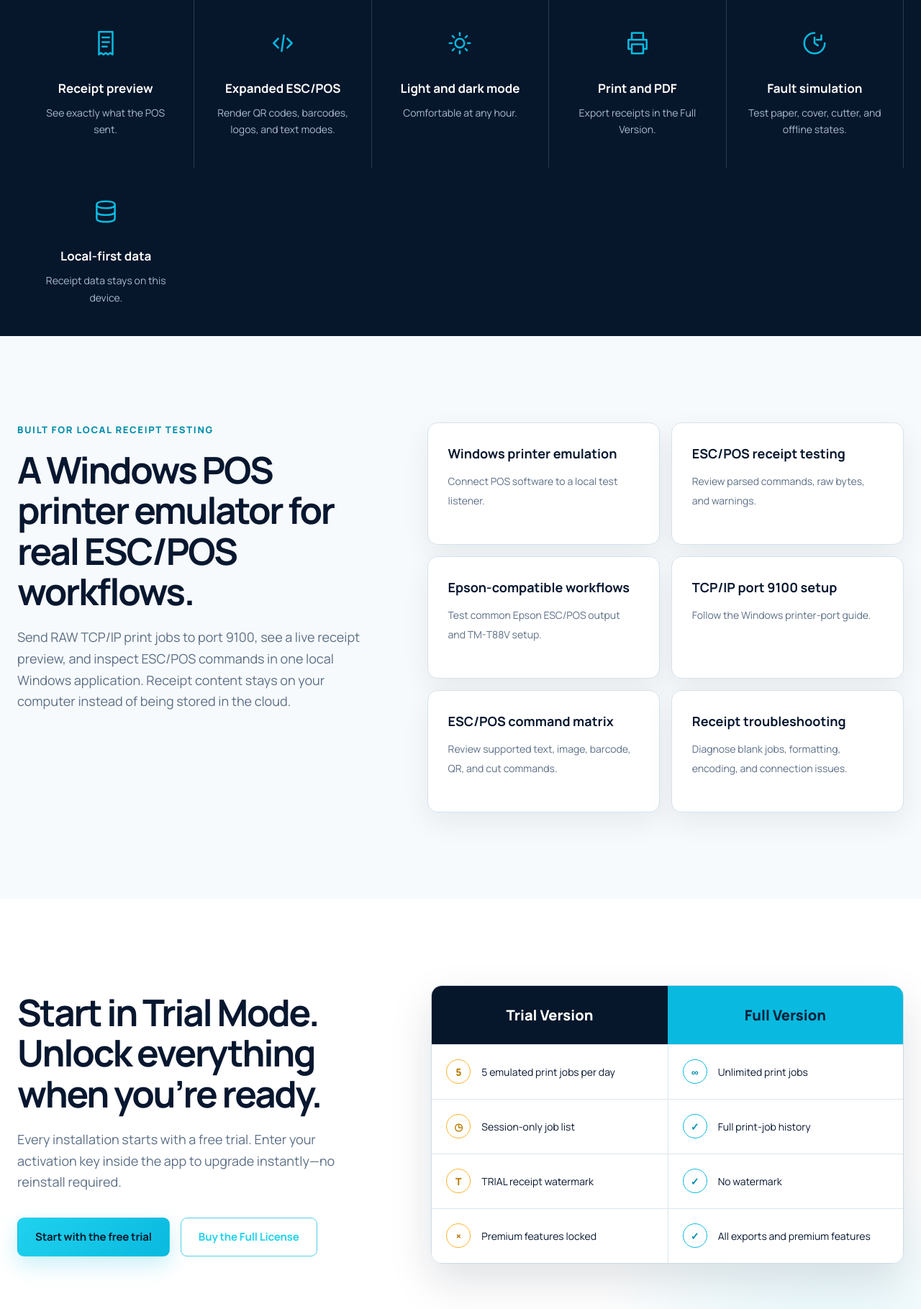
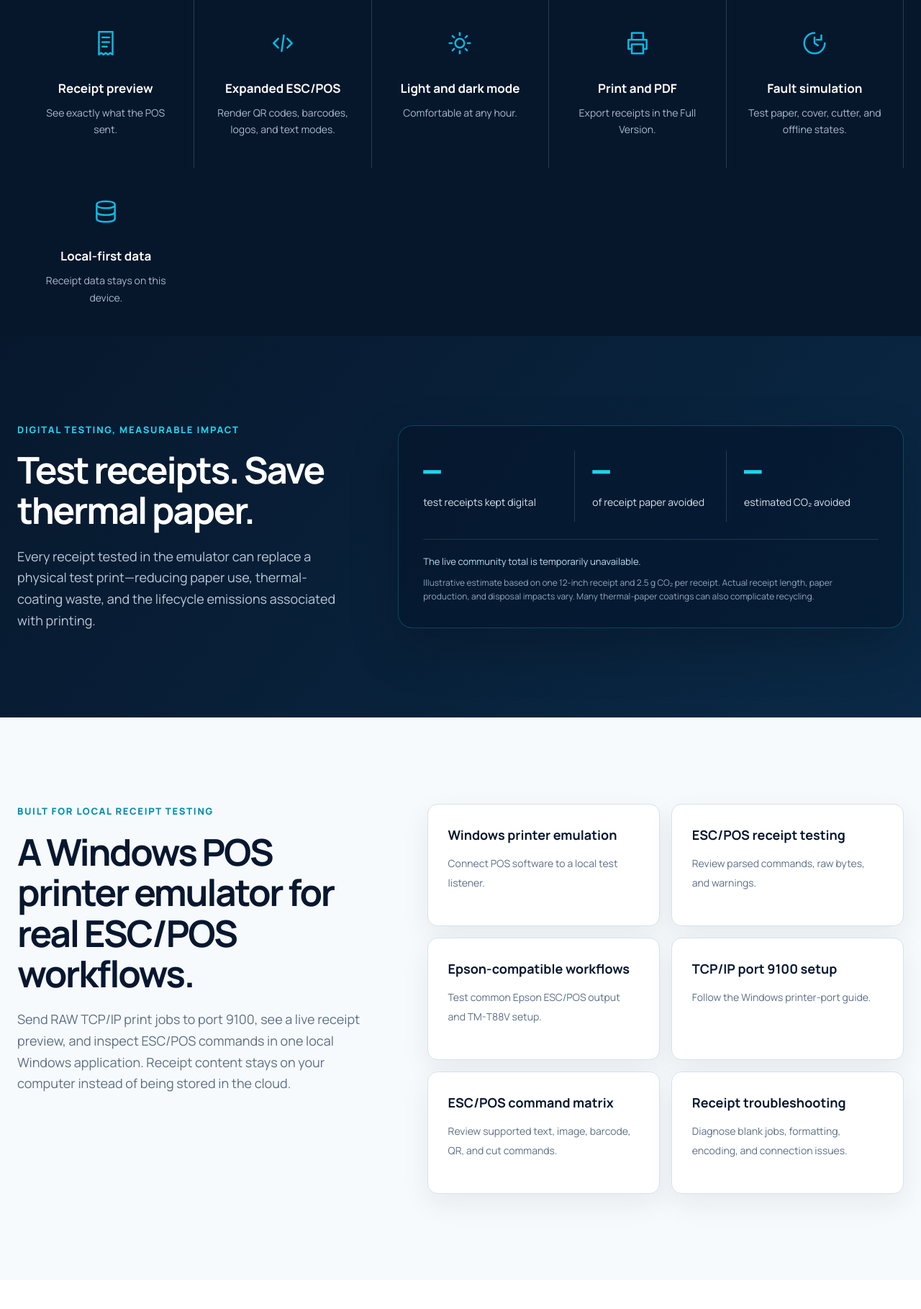
Before and after one commit to enocperez-spec/POS-Printer-Emulator-ESC-POS, a PHP site: page / in a window 1280 px wide. Shown: the part 3022-4841 px from the top of the page at 72% size. Run offline with PHP 8.4, Linux system fonts and the light colour scheme.

Commit message:
Add paper savings impact tracking

```diff
--- /dev/null
+++ b/website/api/v1/impact.php
@@ -0,0 +1,42 @@
+<?php
+declare(strict_types=1);
+
+require dirname(__DIR__) . '/_bootstrap.php';
+
+if (($_SERVER['REQUEST_METHOD'] ?? 'GET') !== 'GET') {
+    header('Allow: GET');
+    http_response_code(405);
+    exit;
+}
+
+const AVERAGE_RECEIPT_LENGTH_INCHES = 12.0;
+const CO2_PER_RECEIPT_GRAMS = 2.5;
+
+try {
+    $jobs = (int)database()->query(
+        'SELECT COALESCE(SUM(print_job_count), 0) FROM installations'
+    )->fetchColumn();
+
+    $paperFeet = ($jobs * AVERAGE_RECEIPT_LENGTH_INCHES) / 12;
+    $response = [
+        'receiptsAvoided' => $jobs,
+        'paperFeetAvoided' => round($paperFeet, 1),
+        'co2GramsAvoided' => round($jobs * CO2_PER_RECEIPT_GRAMS, 1),
+        'updatedAt' => gmdate(DATE_ATOM),
+        'assumptions' => [
+            'averageReceiptLengthInches' => AVERAGE_RECEIPT_LENGTH_INCHES,
+            'co2PerReceiptGrams' => CO2_PER_RECEIPT_GRAMS,
+        ],
+    ];
+
+    header('Content-Type: application/json; charset=utf-8');
+    header('Cache-Control: public, max-age=300, stale-while-revalidate=3600');
+    header('X-Content-Type-Options: nosniff');
+    echo json_encode($response, JSON_UNESCAPED_SLASHES | JSON_THROW_ON_ERROR);
+} catch (Throwable) {
+    http_response_code(503);
+    header('Content-Type: application/json; charset=utf-8');
+    header('Cache-Control: no-store');
+    header('X-Content-Type-Options: nosniff');
+    echo json_encode(['error' => 'Impact totals are temporarily unavailable.']);
+}
--- a/website/index.html
+++ b/website/index.html
@@ -19,7 +19,7 @@
   <link rel="preconnect" href="https://fonts.googleapis.com">
   <link rel="preconnect" href="https://fonts.gstatic.com" crossorigin>
   <link href="https://fonts.googleapis.com/css2?family=DM+Mono:wght@400;500&family=Manrope:wght@400;500;600;700;800&display=swap" rel="stylesheet">
-  <link rel="stylesheet" href="styles.css?v=20260715-images">
+  <link rel="stylesheet" href="styles.css?v=20260715-impact">
   <script type="application/ld+json">
   {
     "@context": "https://schema.org",
@@ -143,6 +143,25 @@
       </div>
     </section>
 
+    <section class="impact-section section" id="impact" aria-labelledby="impact-title">
+      <div class="shell impact-layout">
+        <div class="section-heading reveal">
+          <span class="section-kicker">Digital testing, measurable impact</span>
+          <h2 id="impact-title">Test receipts. Save thermal paper.</h2>
+          <p>Every receipt tested in the emulator can replace a physical test print—reducing paper use, thermal-coating waste, and the lifecycle emissions associated with printing.</p>
+        </div>
+        <div class="impact-data reveal reveal-late" data-impact aria-live="polite">
+          <div class="impact-metrics" role="list" aria-label="Estimated environmental impact">
+            <article role="listitem"><strong data-impact-receipts>—</strong><span>test receipts kept digital</span></article>
+            <article role="listitem"><strong data-impact-paper>—</strong><span>of receipt paper avoided</span></article>
+            <article role="listitem"><strong data-impact-co2>—</strong><span>estimated CO₂ avoided</span></article>
+          </div>
+          <p class="impact-note" data-impact-status>Loading the community impact total…</p>
+          <p class="impact-assumption">Illustrative estimate based on one 12-inch receipt and 2.5 g CO₂ per receipt. Actual receipt length, paper production, and disposal impacts vary. Many thermal-paper coatings can also complicate recycling.</p>
+        </div>
+      </div>
+    </section>
+
     <section class="seo-overview section" aria-labelledby="seo-overview-title">
       <div class="shell seo-overview-grid">
         <div class="section-heading reveal">
@@ -225,6 +244,6 @@
     </div>
     <div class="shell footer-bottom"><span>© 2026 POS Printer Emulator.</span><span>Local tools for better receipt testing.</span></div>
   </footer>
-  <script src="script.js" type="module"></script>
+  <script src="script.js?v=20260715-impact" type="module"></script>
 </body>
 </html>
--- a/website/script.js
+++ b/website/script.js
@@ -44,6 +44,34 @@ nav?.querySelectorAll('a').forEach((link) => link.addEventListener('click', () =
   menuButton?.setAttribute('aria-expanded', 'false');
 }));
 
+const impactSection = document.querySelector('[data-impact]');
+if (impactSection) {
+  const number = new Intl.NumberFormat(undefined, { maximumFractionDigits: 1 });
+  const formatPaper = (feet) => feet >= 5280
+    ? `${number.format(feet / 5280)} mi`
+    : `${number.format(feet)} ft`;
+  const formatCo2 = (grams) => grams >= 1000000
+    ? `${number.format(grams / 1000000)} metric tons`
+    : grams >= 1000
+      ? `${number.format(grams / 1000)} kg`
+      : `${number.format(grams)} g`;
+
+  fetch('api/v1/impact.php', { headers: { Accept: 'application/json' } })
+    .then((response) => {
+      if (!response.ok) throw new Error('Impact service unavailable');
+      return response.json();
+    })
+    .then((impact) => {
+      impactSection.querySelector('[data-impact-receipts]').textContent = number.format(impact.receiptsAvoided);
+      impactSection.querySelector('[data-impact-paper]').textContent = formatPaper(impact.paperFeetAvoided);
+      impactSection.querySelector('[data-impact-co2]').textContent = formatCo2(impact.co2GramsAvoided);
+      impactSection.querySelector('[data-impact-status]').textContent = 'Based on anonymized emulated print-job totals. No receipt contents are collected.';
+    })
+    .catch(() => {
+      impactSection.querySelector('[data-impact-status]').textContent = 'The live community total is temporarily unavailable.';
+    });
+}
+
 const reduceMotion = window.matchMedia('(prefers-reduced-motion: reduce)').matches;
 if (reduceMotion || !('IntersectionObserver' in window)) {
   document.querySelectorAll('.reveal').forEach((element) => element.classList.add('visible'));
--- a/website/styles.css
+++ b/website/styles.css
@@ -37,6 +37,22 @@ img{height:auto}
 @media (max-width:1100px){.download-visual.reveal,.download-visual.reveal.visible{transform:none}}
 
 /* Search-focused product overview */
+.impact-section{overflow:hidden;color:#fff;background:linear-gradient(130deg,#07182d 0%,#0a2946 100%)}
+.impact-layout{display:grid;grid-template-columns:.78fr 1.22fr;gap:80px;align-items:center}
+.impact-section .section-kicker{color:var(--cyan-2)}
+.impact-section .section-heading p{color:#b9c9d8}
+.impact-data{padding:34px;border:1px solid rgba(32,210,238,.24);border-radius:20px;background:rgba(4,18,38,.48);box-shadow:0 28px 70px rgba(0,0,0,.2)}
+.impact-metrics{display:grid;grid-template-columns:repeat(3,1fr)}
+.impact-metrics article{min-width:0;padding:10px 24px 16px;border-right:1px solid rgba(255,255,255,.14)}
+.impact-metrics article:first-child{padding-left:0}
+.impact-metrics article:last-child{padding-right:0;border-right:0}
+.impact-metrics strong{display:block;color:var(--cyan-2);font-family:"DM Mono",monospace;font-size:clamp(30px,3vw,48px);line-height:1.1;letter-spacing:-.05em;overflow-wrap:anywhere}
+.impact-metrics span{display:block;margin-top:10px;color:#d7e4ef;font-size:14px;line-height:1.45}
+.impact-note{margin:24px 0 0;padding-top:20px;border-top:1px solid rgba(255,255,255,.12);color:#b9dff0;font-size:13px}
+.impact-assumption{margin:10px 0 0;color:#8fa7bc;font-size:12px;line-height:1.55}
+@media (max-width:980px){.impact-layout{grid-template-columns:1fr;gap:44px}}
+@media (max-width:650px){.impact-data{padding:25px}.impact-metrics{grid-template-columns:1fr}.impact-metrics article,.impact-metrics article:first-child,.impact-metrics article:last-child{padding:18px 0;border-right:0;border-bottom:1px solid rgba(255,255,255,.12)}.impact-metrics article:first-child{padding-top:0}.impact-metrics article:last-child{padding-bottom:0;border-bottom:0}.impact-metrics strong{font-size:38px}}
+
 .seo-overview{background:#f7fafc}
 .seo-overview-grid{display:grid;grid-template-columns:.85fr 1.15fr;gap:80px;align-items:start}
 .seo-link-grid{display:grid;grid-template-columns:1fr 1fr;gap:16px}
```
Also changed, not shown: admin-website/assets/admin-overrides.css (+41 -0 lines), admin-website/index.php (+21 -1 lines).
